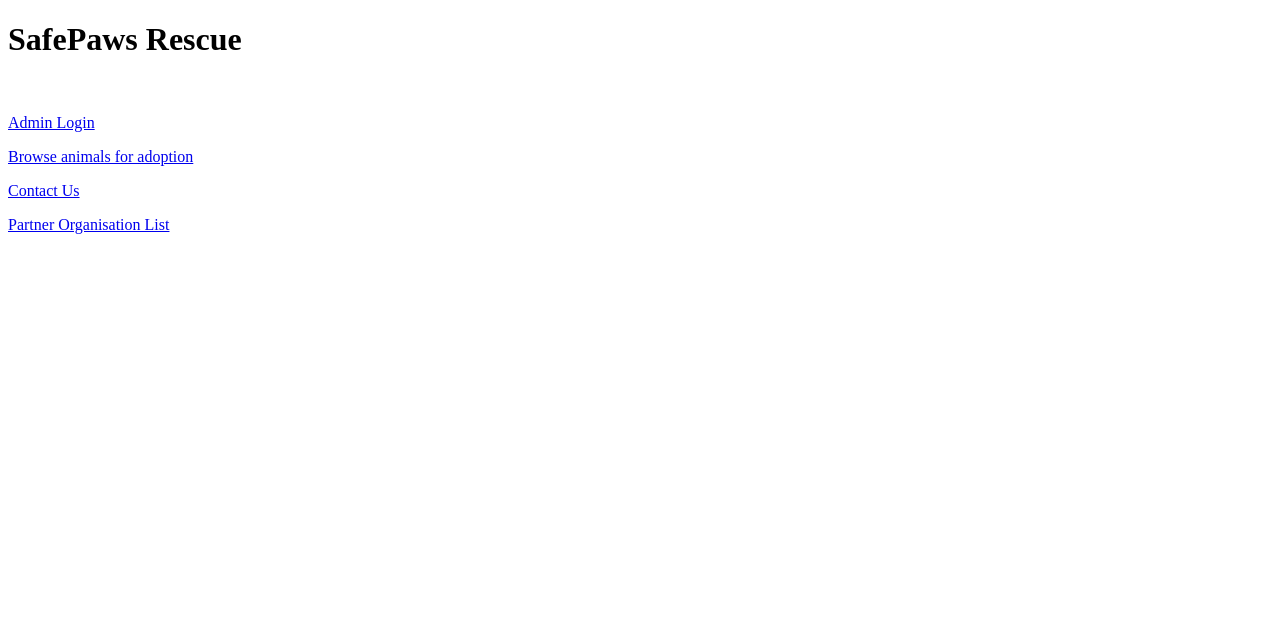
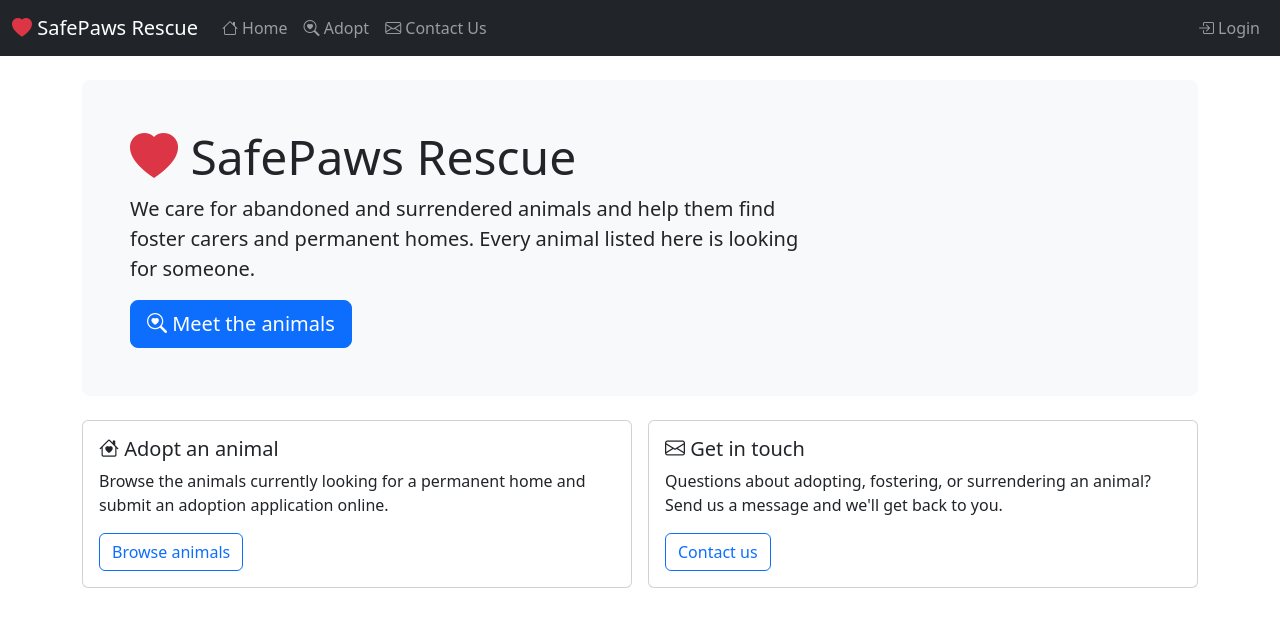
Before and after one commit to abstractalex-lab/safepaws-rescue, a PHP site: page /contact/index.php in a window 1280 px wide. Shown: the top 627 px of the page. Run offline with PHP 8.4, Linux system fonts and the light colour scheme; data that the repository does not hold is empty.

Commit message:
Rebuild homepage as a public landing page
- Hero section with a clear entry point into the animal listing
- Shows the three most recently arrived available animals with photos
- Adopt and Contact Us cards for the two public actions
- Includes the shared navbar so pages are reachable without typing URLs

```diff
--- a/index.php
+++ b/index.php
@@ -1,27 +1,30 @@
 <?php
 /**
- * Homepage.
+ * Public homepage.
  *
- * Shows a login link when logged out, or a greeting + logout link when logged in.
- * Session state is checked directly against the database to ensure that the user is still active.
+ * Does NOT include authentication.php, publicly available and accessible to view page.
+ *
+ * @var PDO $pdo
  */
 
 session_start();
-
-/** @var PDO $pdo */
 require_once __DIR__ . '/connection.php';
 
-$current_user = null;
-
-// Skip the DB check entirely if no user_id was ever set in session
-if (isset($_SESSION['user_id'])) {
-    $stmt = $pdo->prepare("SELECT * FROM users WHERE user_id = :id AND status = 'active'");
-    $stmt->execute(['id' => $_SESSION['user_id']]);
-
-    // Confirms a live, active match exists right now - not just that the session var is present
-    if ($stmt->rowCount() === 1) {
-        $current_user = $stmt->fetchObject();
-    }
+// A few available animals to preview on the landing page.
+try {
+    $stmt = $pdo->query(
+            "SELECT a.animal_id, a.name, a.profile_image, s.species_name, b.breed_name
+         FROM animals a
+         JOIN breeds b ON a.breed_id = b.breed_id
+         JOIN species s ON b.species_id = s.species_id
+         WHERE a.status = 'available'
+         ORDER BY a.date_admitted DESC
+         LIMIT 3"
+    );
+    $featured = $stmt->fetchAll();
+} catch (PDOException $e) {
+    error_log('Homepage featured animals failed: ' . $e->getMessage());
+    $featured = [];
 }
 ?>
 
@@ -31,19 +34,81 @@
     <meta charset="UTF-8">
     <meta name="viewport" content="width=device-width, initial-scale=1.0">
     <title>SafePaws Rescue</title>
+    <link href="https://cdn.jsdelivr.net/npm/bootstrap@5.3.0/dist/css/bootstrap.min.css" rel="stylesheet">
+    <link rel="stylesheet" href="https://cdn.jsdelivr.net/npm/bootstrap-icons@1.11.0/font/bootstrap-icons.css">
 </head>
 <body>
-<h1>SafePaws Rescue</h1>
-<br>
+<?php include __DIR__ . '/includes/navbar.php'; ?>
 
-<?php if ($current_user): ?>
-    <p>Hi, <?= htmlentities($current_user->first_name) ?>! <a href="auth/logout.php">Logout</a></p>
-<?php else: ?>
-    <p><a href="auth/login.php">Admin Login</a></p>
-<?php endif; ?>
+<div class="container mt-4">
 
-<p><a href="public/animals.php">Browse animals for adoption</a></p>
-<p><a href="contact/index.php">Contact Us</a></p>
-<p><a href="partner_organisations/list.php">Partner Organisation List</a></p>
+    <div class="p-5 mb-4 bg-light rounded-3">
+        <h1 class="display-5"><i class="bi bi-heart-fill text-danger"></i> SafePaws Rescue</h1>
+        <p class="col-md-8 fs-5">
+            We care for abandoned and surrendered animals and help them find foster
+            carers and permanent homes. Every animal listed here is looking for someone.
+        </p>
+        <a href="public/animals.php" class="btn btn-primary btn-lg">
+            <i class="bi bi-search-heart"></i> Meet the animals
+        </a>
+    </div>
+
+    <?php if (!empty($featured)): ?>
+        <h4 class="mb-3">Recently arrived</h4>
+        <div class="row g-3 mb-4">
+            <?php foreach ($featured as $animal): ?>
+                <div class="col-md-4">
+                    <div class="card h-100">
+                        <?php if ($animal['profile_image']): ?>
+                            <img src="<?= htmlentities($animal['profile_image']) ?>"
+                                 class="card-img-top" alt="<?= htmlentities($animal['name']) ?>"
+                                 style="height:200px; object-fit:cover;">
+                        <?php endif; ?>
+                        <div class="card-body">
+                            <h5 class="card-title"><?= htmlentities($animal['name']) ?></h5>
+                            <p class="card-text text-muted">
+                                <?= htmlentities($animal['species_name']) ?> &middot;
+                                <?= htmlentities($animal['breed_name']) ?>
+                            </p>
+                            <a href="public/animal_detail.php?id=<?= $animal['animal_id'] ?>"
+                               class="btn btn-sm btn-outline-primary">Find out more</a>
+                        </div>
+                    </div>
+                </div>
+            <?php endforeach; ?>
+        </div>
+    <?php endif; ?>
+
+    <div class="row g-3 mb-4">
+        <div class="col-md-6">
+            <div class="card h-100">
+                <div class="card-body">
+                    <h5 class="card-title"><i class="bi bi-house-heart"></i> Adopt an animal</h5>
+                    <p class="card-text">
+                        Browse the animals currently looking for a permanent home and
+                        submit an adoption application online.
+                    </p>
+                    <a href="public/animals.php" class="btn btn-outline-primary">Browse animals</a>
+                </div>
+            </div>
+        </div>
+        <div class="col-md-6">
+            <div class="card h-100">
+                <div class="card-body">
+                    <h5 class="card-title"><i class="bi bi-envelope"></i> Get in touch</h5>
+                    <p class="card-text">
+                        Questions about adopting, fostering, or surrendering an animal?
+                        Send us a message and we'll get back to you.
+                    </p>
+                    <!-- TODO: Add a contact form in the future, but for now just link to the contact page. -->
+                    <a href="contact/index.php" class="btn btn-outline-primary">Contact us</a>
+                </div>
+            </div>
+        </div>
+    </div>
+
+</div>
+
+<script src="https://cdn.jsdelivr.net/npm/bootstrap@5.3.0/dist/js/bootstrap.bundle.min.js"></script>
 </body>
 </html>
```
